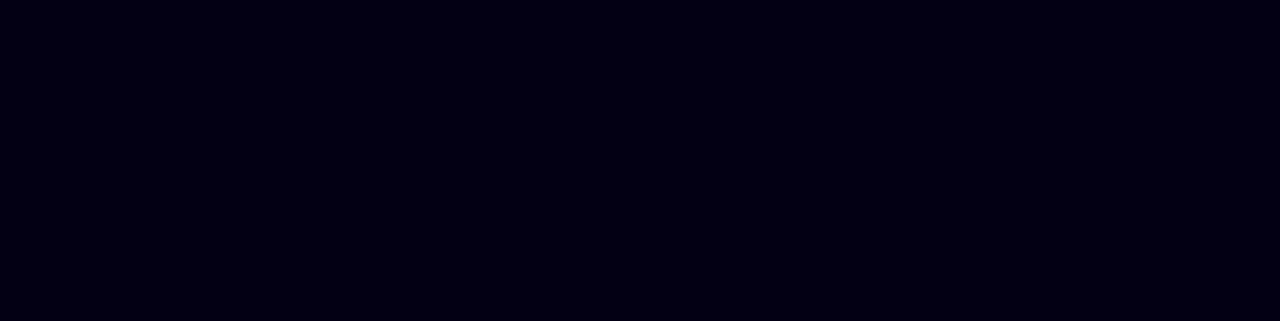
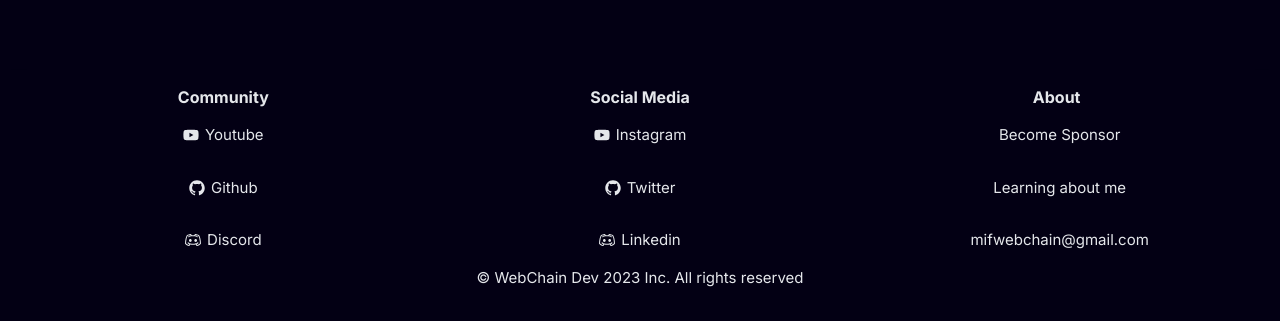
Before and after one commit to byiringiroscar/Cyrus-portfolio-with-nextjs-and-framer, a Next.js app: page / in a window 1280 px wide. Shown: the part 3734-4055 px from the top of the page. Before the commit the page ends 3724 px from the top, so only its background shows below. Built offline with nearby package versions, Linux system fonts and the light colour scheme.

Commit message:
Add footer

```diff
--- a/app/page.tsx
+++ b/app/page.tsx
@@ -1,4 +1,5 @@
 import Encryption from '@/components/main/Encryption'
+import Footer from '@/components/main/Footer'
 import Hero from '@/components/main/Hero'
 import Projects from '@/components/main/Projects'
 import Skills from '@/components/main/Skills'
@@ -11,6 +12,7 @@ export default function Home() {
             <Skills />
             <Encryption />
             <Projects />
+            <Footer />
         </div>
     </main>
   )
--- a/components/main/Footer.tsx
+++ b/components/main/Footer.tsx
@@ -13,7 +13,58 @@ const Footer = () => {
   return (
     <div className="w-full h-full bg-transparent text-gray-200 shadow-lg p-[15px] ">
         <div className="w-full flex flex-col items-center justify-center m-auto">
+            <div className="w-full h-full flex flex-row items-center justify-around flex-wrap">
 
+
+                <div className="min-w-[200px] h-auto flex flex-col items-center justify-start">
+                    <div className="font-bold text-[16px]">Community</div>
+                    <p className="flex flex-row items-center my-[15px] cursor-pointer">
+                        <FaYoutube />
+                        <span className="text-[15px] ml-[6px]">Youtube</span>
+                    </p>
+                    <p className="flex flex-row items-center my-[15px] cursor-pointer">
+                        <RxGithubLogo />
+                        <span className="text-[15px] ml-[6px]">Github</span>
+                    </p>
+                    <p className="flex flex-row items-center my-[15px] cursor-pointer">
+                        <RxDiscordLogo />
+                        <span className="text-[15px] ml-[6px]">Discord</span>
+                    </p>
+                </div>
+                <div className="min-w-[200px] h-auto flex flex-col items-center justify-start">
+                    <div className="font-bold text-[16px]">Social Media</div>
+                    <p className="flex flex-row items-center my-[15px] cursor-pointer">
+                        <FaYoutube />
+                        <span className="text-[15px] ml-[6px]">Instagram</span>
+                    </p>
+                    <p className="flex flex-row items-center my-[15px] cursor-pointer">
+                        <RxGithubLogo />
+                        <span className="text-[15px] ml-[6px]">Twitter</span>
+                    </p>
+                    <p className="flex flex-row items-center my-[15px] cursor-pointer">
+                        <RxDiscordLogo />
+                        <span className="text-[15px] ml-[6px]">Linkedin</span>
+                    </p>
+                </div>
+                <div className="min-w-[200px] h-auto flex flex-col items-center justify-start">
+                    <div className="font-bold text-[16px]">About</div>
+                   <p className="flex flex-row items-center my-[15px] cursor-pointer">
+
+                        <span className="text-[15px] ml-[6px]">Become Sponsor</span>
+                    </p>
+                    <p className="flex flex-row items-center my-[15px] cursor-pointer">
+
+                        <span className="text-[15px] ml-[6px]">Learning about me</span>
+                    </p>
+                    <p className="flex flex-row items-center my-[15px] cursor-pointer">
+
+                        <span className="text-[15px] ml-[6px]">mifwebchain@gmail.com</span>
+                    </p>
+                </div>
+            </div>
+            <div className="mb-[20px] text-[15px] text-center">
+                &copy; WebChain Dev 2023 Inc. All rights reserved
+            </div>
         </div>
     </div>
   )
```
